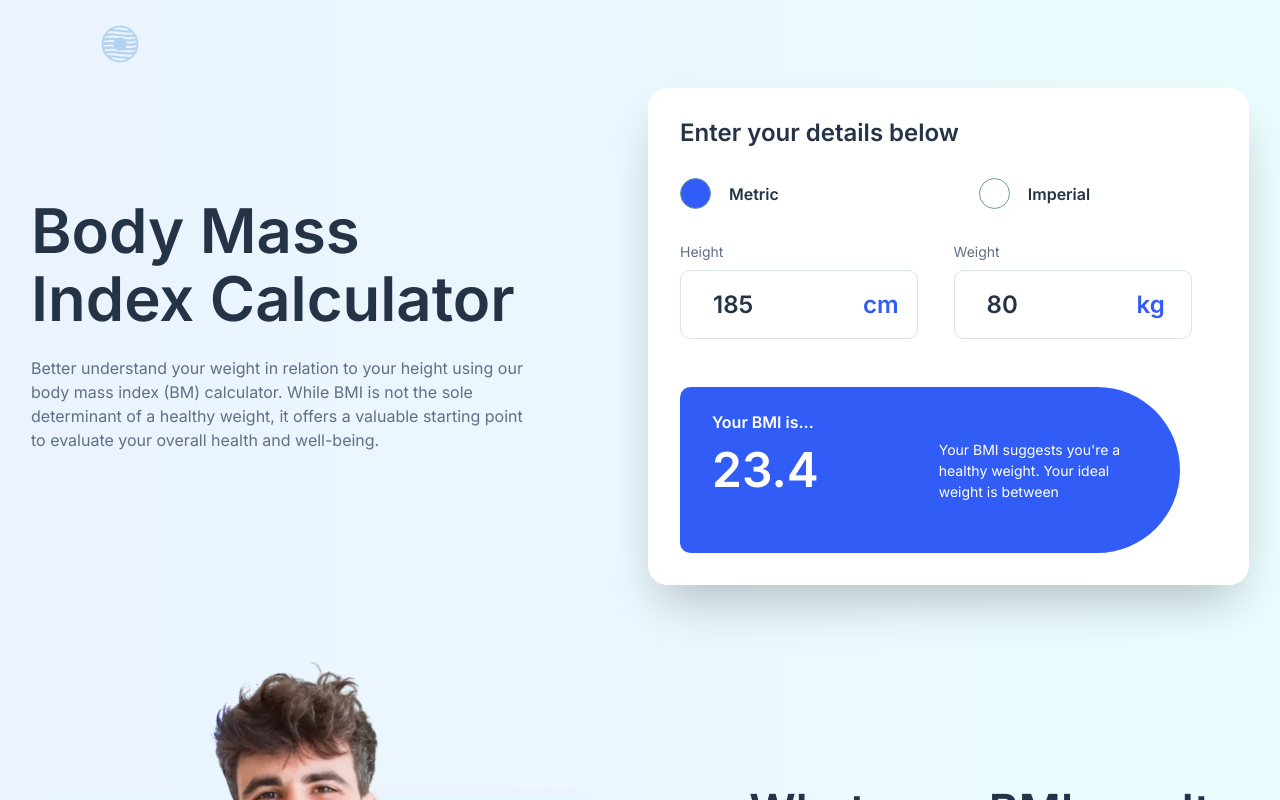
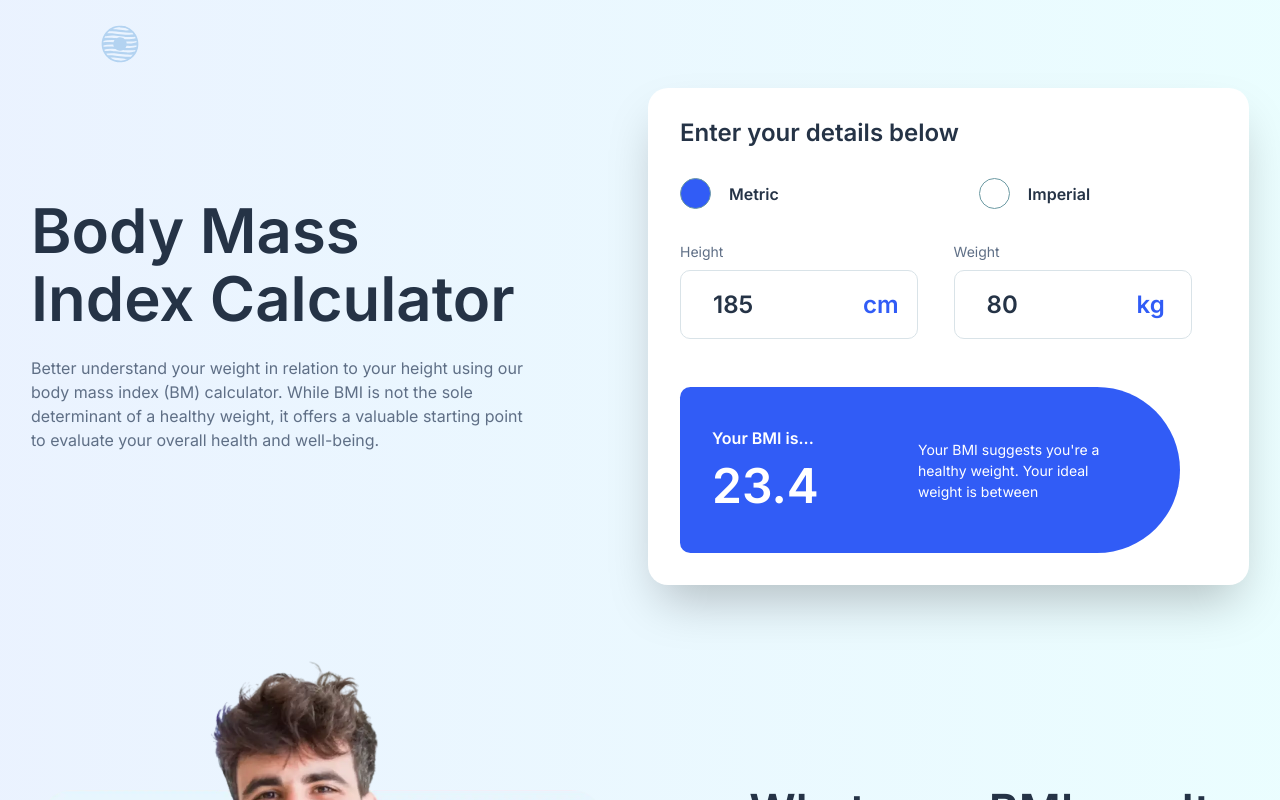
Before and after one commit to mayor-creator/frontend-projects, a React (Vite) app in the folder bmi-calculator-app/: page / in a window 1280 px wide. Shown: the top 800 px of the page. Built offline with nearby package versions, Linux system fonts and the light colour scheme.

Commit message:
fix result issue

```diff
--- a/bmi-calculator-app/src/components/ImperialForm.jsx
+++ b/bmi-calculator-app/src/components/ImperialForm.jsx
@@ -114,14 +114,16 @@ export function ImperialForm() {
 				</div>
 			</form>
 			<div className="header__form-result">
-				<div className="header__form-result-item">
+				<div className="header__form-result-item header__result-item">
 					<p className="header__form-result-message"> Your BMI is...</p>
 					<p className="header__form-result-explanation">{imperialResult}</p>
 				</div>
-				<p className="header__form-result-detail">
-					Your BMI suggests you&apos;re a {message}. Your ideal weight is
-					between
-				</p>
+				<div className="header__form-result-item">
+					<p className="header__form-result-detail">
+						Your BMI suggests you&apos;re a {message}. Your ideal weight is
+						between
+					</p>
+				</div>
 			</div>
 		</>
 	);
--- a/bmi-calculator-app/src/components/MetricForm.jsx
+++ b/bmi-calculator-app/src/components/MetricForm.jsx
@@ -74,12 +74,12 @@ export function MetricForm() {
 					</div>
 				</div>
 			</form>
-			<div>
-				<div className="header__form-result">
-					<div className="header__form-result-item">
-						<p className="header__form-result-message"> Your BMI is...</p>
-						<p className="header__form-result-explanation">{metricResult}</p>
-					</div>
+			<div className="header__form-result">
+				<div className="header__form-result-item header__result-item">
+					<p className="header__form-result-message"> Your BMI is...</p>
+					<p className="header__form-result-explanation">{metricResult}</p>
+				</div>
+				<div className="header__form-result-item">
 					<p className="header__form-result-detail">
 						Your BMI suggests you&apos;re a {message}. Your ideal weight is
 						between
--- a/bmi-calculator-app/src/sass/components/_header.scss
+++ b/bmi-calculator-app/src/sass/components/_header.scss
@@ -202,7 +202,13 @@
 
   &__form-result-item {
     @include b.breakpoint(medium) {
-			padding-right: f.rem(120);
+      width: f.rem(206);
+    }
+  }
+
+  &__result-item {
+    @include b.breakpoint(large) {
+      padding-top: f.rem(32);
     }
   }
 
```
Lines whose indentation alone changed are shown as unchanged.
